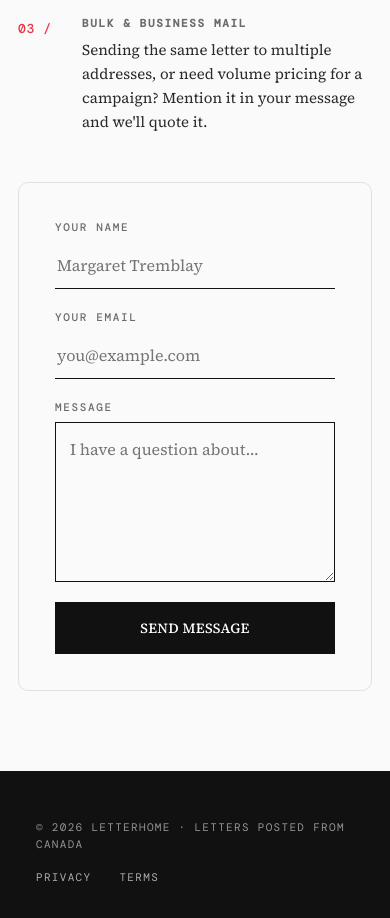
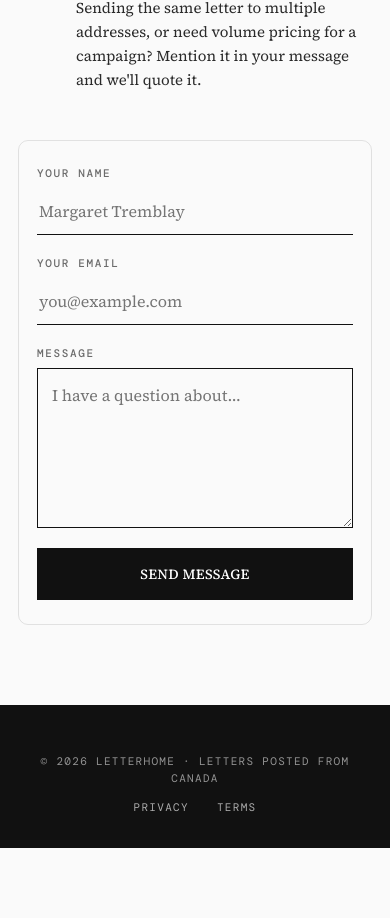
Before and after one commit to officenotfound/LetterHome, a website: page public/contact.html in a window 390 px wide. Shown: the part 654-1572 px from the top of the page. After the commit the page ends 1502 px from the top, so only its background shows below. Drawn offline with nearby package versions, Linux system fonts and the light colour scheme.

Commit message:
Design cohesion pass: responsive + dark mode fixes across all pages
theme.css (global):
- footer-bottom stacks to column at 480px on every inner page
- form-card/result padding tightens to 24px 18px at 480px
- Account status badges (paid/printing/mailed) get dark mode variants
- Table row borders visible in dark mode

404.html: align breakpoint to 768px (was 600px); tighter button gap at 480px
order-success.html: add missing 768px breakpoint (padding + card + sub font)
contact.html: add 480px pass (intro font-size, meta-item gap, main padding)

```diff
--- a/public/theme.css
+++ b/public/theme.css
@@ -350,4 +350,13 @@
   h1 { font-size: clamp(30px, 8vw, 48px); }
   .section-head h2, .story-text h2, .cta-band h2 { font-size: clamp(24px, 6vw, 40px); }
   .main { padding: 40px 18px 80px; }
+  .footer-bottom { flex-direction: column !important; text-align: center; gap: 12px !important; }
+  .footer-bottom-links { justify-content: center; }
+  .form-card, .result { padding: 24px 18px !important; }
 }
+
+/* ── Account page — dark mode fixes ──────────────────────────────────────── */
+[data-theme="dark"] .status-paid     { background: rgba(251,191,36,0.15)  !important; color: #fbbf24 !important; }
+[data-theme="dark"] .status-printing { background: rgba(59,130,246,0.15)  !important; color: #60a5fa !important; }
+[data-theme="dark"] .status-mailed   { background: rgba(34,197,94,0.15)   !important; color: #4ade80 !important; }
+[data-theme="dark"] td { border-bottom-color: rgba(250,246,236,0.08) !important; }
```
Also changed, not shown: public/404.html (+2 -1 lines), public/contact.html (+1 -0 lines), public/order-success.html (+1 -0 lines).
